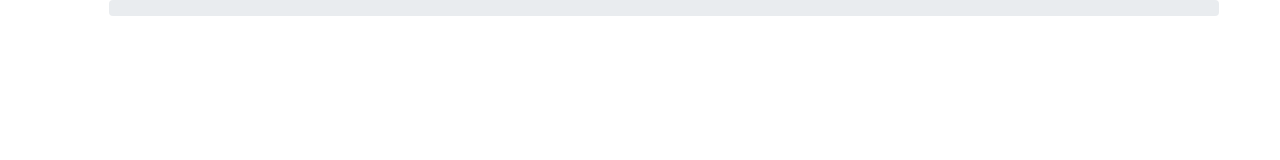
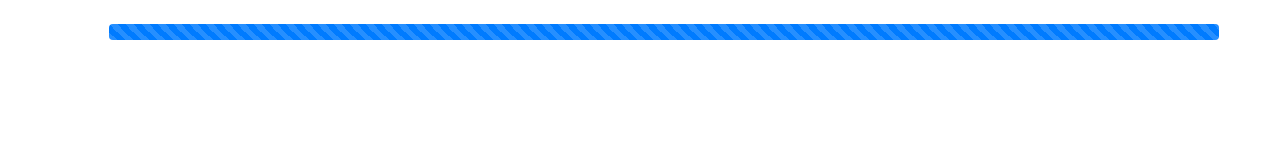
Before and after one commit to jonathanqwq/school-news, a plain HTML site: page index.html in a window 1280 px wide. Drawn offline with nearby package versions, Linux system fonts and the light colour scheme.

Commit message:
Add more margin

```diff
--- a/index.html
+++ b/index.html
@@ -12,8 +12,8 @@
 </head>
 <body>
  <div class="container">
-  <div class="progress w-100 ml-4 mr-4">
-     <div class="progress-bar progress-bar-striped progress-bar-animated"></div>
+  <div class="progress w-100 ml-4 mr-4 mt-4">
+     <div class="progress-bar progress-bar-striped progress-bar-animated w-100"></div>
   </div>
  </div>
 </body>
```
